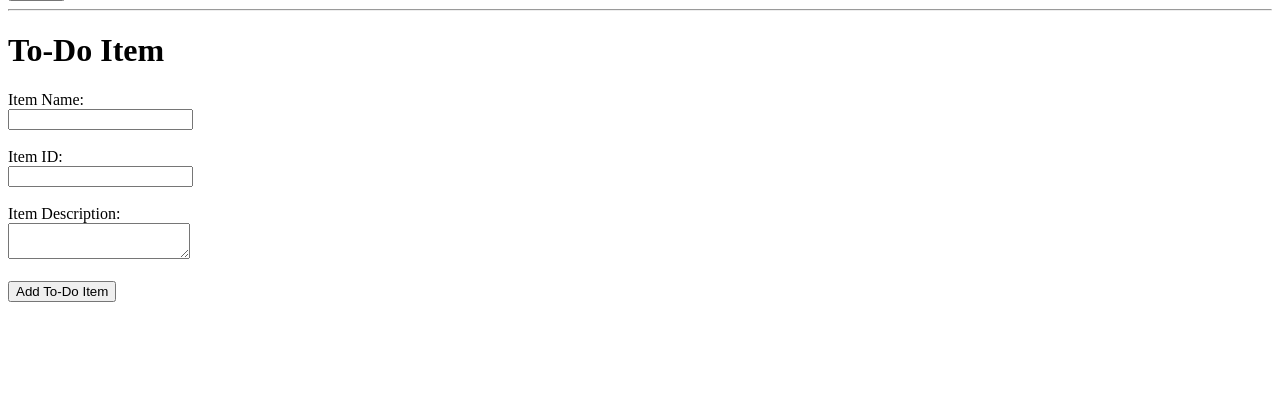
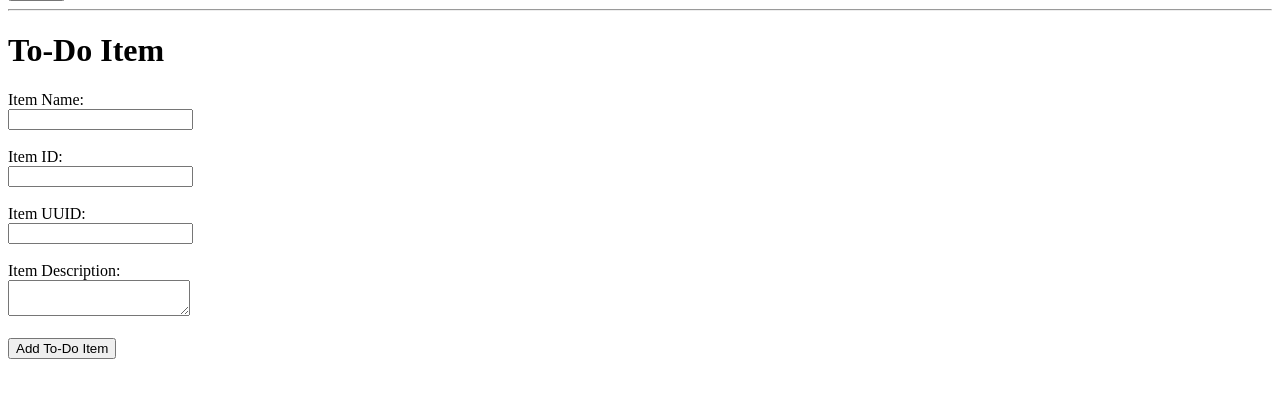
Before and after one commit to NajPathan-Devops/Flask_and_MongoDB_Naj, a Flask app: page / in a window 1280 px wide. Shown: the part 271-669 px from the top of the page. Run offline with Flask 3, Linux system fonts and the light colour scheme.

Commit message:
Add Item UUID field

```diff
--- a/templates/form.html
+++ b/templates/form.html
@@ -38,6 +38,8 @@
         <input type="text" id="itemName" name="itemName" required><br><br>
         <label for="itemId">Item ID:</label><br>
         <input type="text" id="itemId" name="itemId" required><br><br>
+        <label for="itemUuid">Item UUID:</label><br>
+        <input type="text" id="itemUuid" name="itemUuid" required><br><br>
 
         <label for="itemDescription">Item Description:</label><br>
         <textarea id="itemDescription" name="itemDescription" required></textarea><br><br>
```
